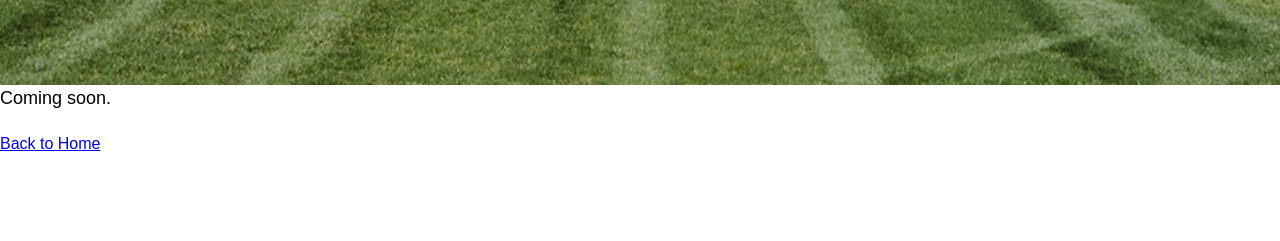
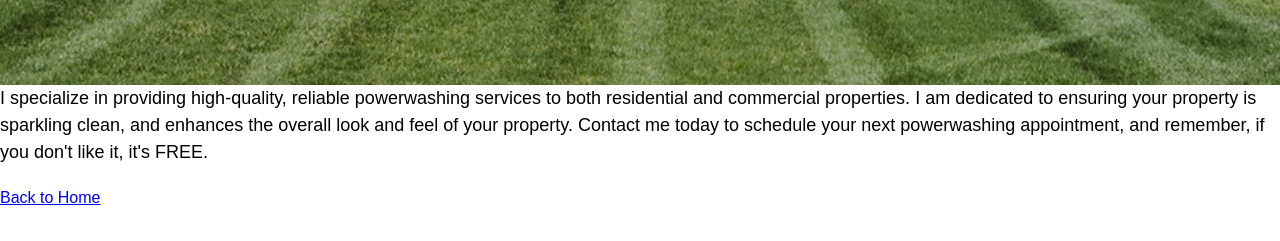
Before and after one commit to HotBlonde123/my-site, a plain HTML site: page power-washing.html in a window 1280 px wide. Shown: the part 149-390 px from the top of the page. Drawn offline with Linux system fonts and the light colour scheme.

Commit message:
Update power-washing.html

```diff
--- a/power-washing.html
+++ b/power-washing.html
@@ -12,7 +12,7 @@
   </header>
 
   <main>
-    <p>Coming soon.</p>
+    <p>I specialize in providing high-quality, reliable powerwashing services to both residential and commercial properties. I am dedicated to ensuring your property is sparkling clean, and enhances the overall look and feel of your property. Contact me today to schedule your next powerwashing appointment, and remember, if you don't like it, it's FREE.</p>
   </main>
 
   <footer>
```
